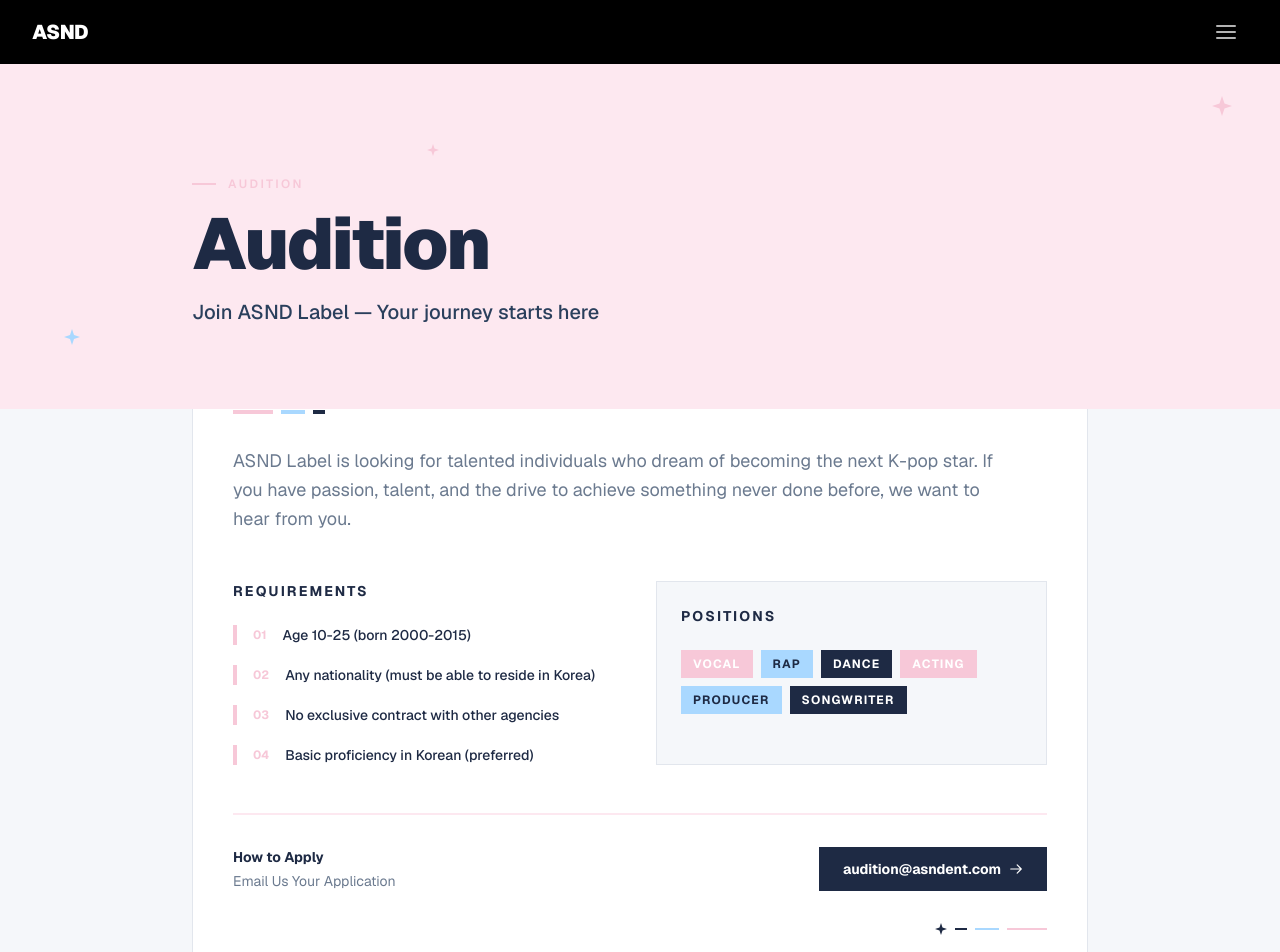
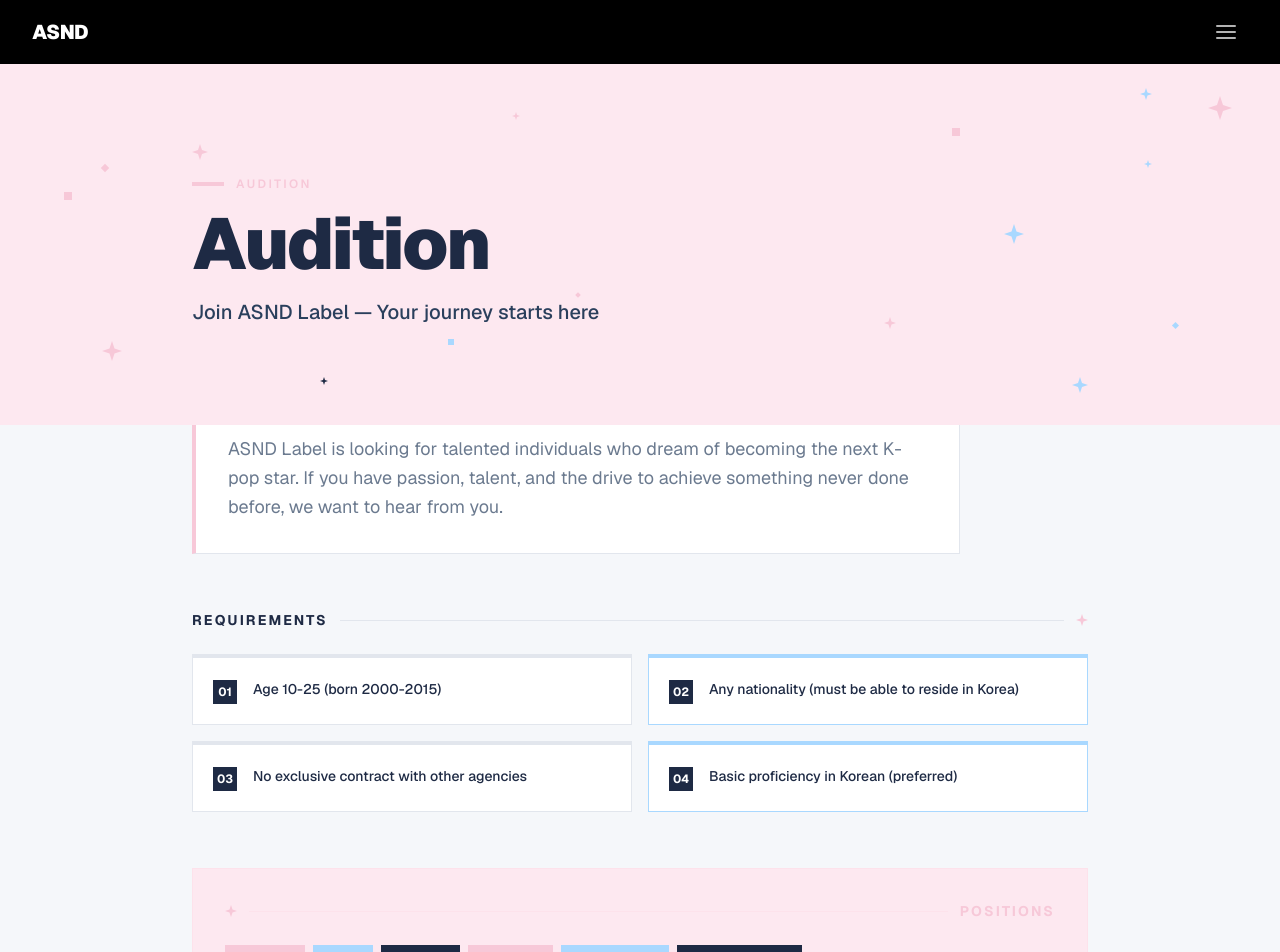
Before and after one commit to longneng3939/ASND, a Next.js app: page /audition in a window 1280 px wide. Shown: the top 952 px of the page. Built offline with nearby package versions, Linux system fonts and the light colour scheme.

Commit message:
Change in the audition

```diff
--- a/src/app/audition/page.tsx
+++ b/src/app/audition/page.tsx
@@ -16,7 +16,7 @@ const requirementsKo = [
   "기초 한국어 소통 가능자 (우대)",
 ];
 
-function StarDeco({ className, color }: { className?: string; color: string }) {
+function Star({ className, color }: { className?: string; color: string }) {
   return (
     <svg className={className} viewBox="0 0 20 20" fill={color}>
       <path d="M10 0l2.5 7.5L20 10l-7.5 2.5L10 20l-2.5-7.5L0 10l7.5-2.5L10 0z" />
@@ -24,8 +24,20 @@ function StarDeco({ className, color }: { className?: string; color: string }) {
   );
 }
 
-export default function AuditionPage() {
-  const { t, lang } = useI18n();
+function Diamond({ className, color }: { className?: string; color: string }) {
+  return (
+    <span
+      className={className}
+      style={{
+        display: "inline-block",
+        width: "100%",
+        height: "100%",
+        backgroundColor: color,
+        transform: "rotate(45deg)",
+      }}
+    />
+  );
+}
 
 const positionColors = [
   { bg: "bg-[var(--accent)]", text: "text-white" },
@@ -33,15 +45,48 @@ export default function AuditionPage() {
   { bg: "bg-[var(--foreground)]", text: "text-white" },
 ];
 
+const requirementAccents = [
+  "border-[var(--accent)]",
+  "border-[var(--secondary)]",
+  "border-[var(--accent)]",
+  "border-[var(--secondary)]",
+];
+
+export default function AuditionPage() {
+  const { t, lang } = useI18n();
+
   return (
     <div className="min-h-screen bg-[var(--surface)]">
-      <section className="relative pt-28 pb-20 px-4 bg-[var(--accent-soft)] overflow-hidden">
-        <StarDeco color="var(--accent)" className="absolute top-8 right-12 w-5 h-5" />
-        <StarDeco color="var(--secondary)" className="absolute bottom-16 left-16 w-4 h-4" />
-        <StarDeco color="var(--accent)" className="absolute top-20 left-1/3 w-3 h-3" />
+      <section className="relative pt-28 pb-24 px-4 bg-[var(--accent-soft)] overflow-hidden">
+        <div className="absolute inset-0 overflow-hidden pointer-events-none">
+          <Star color="var(--accent)" className="absolute top-8 right-12 w-6 h-6" />
+          <Star color="var(--secondary)" className="absolute top-6 right-32 w-3 h-3" />
+          <Star color="var(--accent)" className="absolute top-20 left-[15%] w-4 h-4" />
+          <Star color="var(--secondary)" className="absolute top-40 right-[20%] w-5 h-5" />
+          <Star color="var(--accent)" className="absolute bottom-16 left-[8%] w-5 h-5" />
+          <Star color="var(--secondary)" className="absolute bottom-8 right-[15%] w-4 h-4" />
+          <Star color="var(--accent)" className="absolute bottom-24 right-[30%] w-3 h-3" />
+          <Star color="var(--accent)" className="absolute top-12 left-[40%] w-2 h-2" />
+          <Star color="var(--secondary)" className="absolute top-24 right-[10%] w-2 h-2" />
+          <Star color="var(--foreground)" className="absolute bottom-10 left-[25%] w-2 h-2" />
+
+          <div className="absolute top-16 right-1/4 w-2 h-2 bg-[var(--accent)]" />
+          <div className="absolute bottom-20 left-[35%] w-1.5 h-1.5 bg-[var(--secondary)]" />
+          <div className="absolute top-32 left-[5%] w-2 h-2 bg-[var(--accent)]" />
+
+          <div style={{ position: "absolute", top: "25%", left: "8%", width: "6px", height: "6px" }}>
+            <Diamond color="var(--accent)" />
+          </div>
+          <div style={{ position: "absolute", bottom: "30%", right: "8%", width: "5px", height: "5px" }}>
+            <Diamond color="var(--secondary)" />
+          </div>
+          <div style={{ position: "absolute", top: "60%", left: "45%", width: "4px", height: "4px" }}>
+            <Diamond color="var(--accent)" />
+          </div>
+        </div>
         <div className="mx-auto max-w-4xl relative">
           <div className="flex items-center gap-3 mb-4">
-            <span className="w-6 h-0.5 bg-[var(--accent)]" />
+            <span className="w-8 h-1 bg-[var(--accent)]" />
             <span className="text-xs uppercase tracking-[0.2em] text-[var(--accent)] font-semibold">
               {lang === "ko" ? "오디션" : "Audition"}
             </span>
@@ -55,47 +100,52 @@ export default function AuditionPage() {
         </div>
       </section>
 
-      <section className="px-4 pb-20 -mt-10">
-        <div className="mx-auto max-w-4xl">
-          <div className="bg-white border border-[var(--border)] p-8 md:p-10">
-            <div className="flex items-center gap-2 mb-8">
-              <span className="w-10 h-1 bg-[var(--accent)]" />
-              <span className="w-6 h-1 bg-[var(--secondary)]" />
-              <span className="w-3 h-1 bg-[var(--foreground)]" />
-            </div>
-
-            <p className="text-base md:text-lg text-[var(--muted)] leading-relaxed mb-12 max-w-3xl">
+      <section className="px-4 pb-24">
+        <div className="mx-auto max-w-4xl -mt-6">
+          <p className="text-base md:text-lg text-[var(--muted)] leading-relaxed mb-14 max-w-3xl bg-white p-8 border border-[var(--border)] border-l-[var(--accent)] border-l-4">
             {t.audition.description}
           </p>
 
-            <div className="grid grid-cols-1 md:grid-cols-2 gap-8 mb-12">
-              <div>
-                <h2 className="text-sm font-bold uppercase tracking-[0.15em] text-[var(--foreground)] mb-6">
+          <div className="mb-14">
+            <div className="flex items-center gap-3 mb-6">
+              <h2 className="text-sm font-bold uppercase tracking-[0.15em] text-[var(--foreground)]">
                 {t.audition.requirements}
               </h2>
-                <ul className="space-y-5">
+              <span className="flex-1 h-px bg-[var(--border)]" />
+              <Star color="var(--accent)" className="w-3 h-3 shrink-0" />
+            </div>
+            <div className="grid grid-cols-1 sm:grid-cols-2 gap-4">
               {(lang === "ko" ? requirementsKo : requirements).map((req, i) => (
-                    <li key={i} className="flex items-start gap-4 pl-4 border-l-4 border-[var(--accent)]">
-                      <span className="text-xs font-bold text-[var(--accent)] shrink-0 mt-0.5">
+                <div
+                  key={i}
+                  className={`bg-white border border-[var(--border)] border-t-4 ${requirementAccents[i]} p-5`}
+                >
+                  <div className="flex items-start gap-4">
+                    <span className="text-xs font-bold text-white bg-[var(--foreground)] w-6 h-6 flex items-center justify-center shrink-0 mt-0.5">
                       {String(i + 1).padStart(2, "0")}
                     </span>
-                      <span className="text-sm text-[var(--foreground)] font-medium">{req}</span>
-                    </li>
+                    <span className="text-sm text-[var(--foreground)] font-medium leading-relaxed">{req}</span>
+                  </div>
+                </div>
               ))}
-                </ul>
+            </div>
           </div>
 
-              <div className="bg-[var(--surface)] p-6 border border-[var(--border)]">
-                <h2 className="text-sm font-bold uppercase tracking-[0.15em] text-[var(--foreground)] mb-6">
+          <div className="mb-14 bg-[var(--accent-soft)] border border-[var(--accent)]/20 p-8">
+            <div className="flex items-center gap-3 mb-6">
+              <Star color="var(--accent)" className="w-3 h-3 shrink-0" />
+              <span className="flex-1 h-px bg-[var(--accent)]/20" />
+              <h2 className="text-sm font-bold uppercase tracking-[0.15em] text-[var(--accent)]">
                 {lang === "ko" ? "모집 분야" : "Positions"}
               </h2>
+            </div>
             <div className="flex flex-wrap gap-2">
               {t.audition.positions.map((pos, i) => {
                 const c = positionColors[i % positionColors.length];
                 return (
                   <span
                     key={pos}
-                        className={`text-xs font-bold uppercase tracking-[0.1em] px-3 py-1.5 ${c.bg} ${c.text}`}
+                    className={`text-xs font-bold uppercase tracking-[0.1em] px-4 py-2 ${c.bg} ${c.text}`}
                   >
                     {pos}
                   </span>
@@ -103,18 +153,17 @@ export default function AuditionPage() {
               })}
             </div>
           </div>
-            </div>
 
-            <div className="border-t-2 border-[var(--accent-soft)] pt-8 flex flex-col sm:flex-row sm:items-center sm:justify-between gap-4">
+          <div className="bg-[var(--foreground)] p-8 flex flex-col sm:flex-row sm:items-center sm:justify-between gap-4">
             <div>
-                <p className="text-sm font-bold text-[var(--foreground)] mb-1">
+              <p className="text-sm font-bold text-white mb-1">
                 {lang === "ko" ? "지원 방법" : "How to Apply"}
               </p>
-                <p className="text-sm text-[var(--muted)]">{t.audition.emailUs}</p>
+              <p className="text-sm text-white/60">{t.audition.emailUs}</p>
             </div>
             <a
               href="mailto:audition@asndent.com"
-                className="inline-flex items-center gap-2 px-6 py-3 bg-[var(--foreground)] text-white text-sm font-bold hover:bg-[var(--brand-light)] transition-colors"
+              className="inline-flex items-center gap-2 px-6 py-3 bg-white text-[var(--foreground)] text-sm font-bold hover:bg-[var(--accent-soft)] transition-colors"
             >
               audition@asndent.com
               <svg className="h-3.5 w-3.5" fill="none" viewBox="0 0 24 24" stroke="currentColor">
@@ -123,11 +172,16 @@ export default function AuditionPage() {
             </a>
           </div>
 
-            <div className="flex justify-end items-center gap-2 mt-8">
-              <StarDeco color="var(--foreground)" className="w-3 h-3" />
-              <span className="w-3 h-0.5 bg-[var(--foreground)]" />
-              <span className="w-6 h-0.5 bg-[var(--secondary)]" />
-              <span className="w-10 h-0.5 bg-[var(--accent)]" />
+          <div className="flex justify-between items-center mt-4">
+            <div className="flex items-center gap-1.5">
+              <span className="w-2 h-0.5 bg-[var(--accent)]" />
+              <span className="w-4 h-0.5 bg-[var(--secondary)]" />
+              <span className="w-6 h-0.5 bg-[var(--accent)]" />
+            </div>
+            <div className="flex items-center gap-1.5">
+              <Star color="var(--accent)" className="w-3 h-3" />
+              <Star color="var(--secondary)" className="w-2 h-2" />
+              <Star color="var(--foreground)" className="w-2 h-2" />
             </div>
           </div>
         </div>
```
Lines whose indentation alone changed are shown as unchanged.
